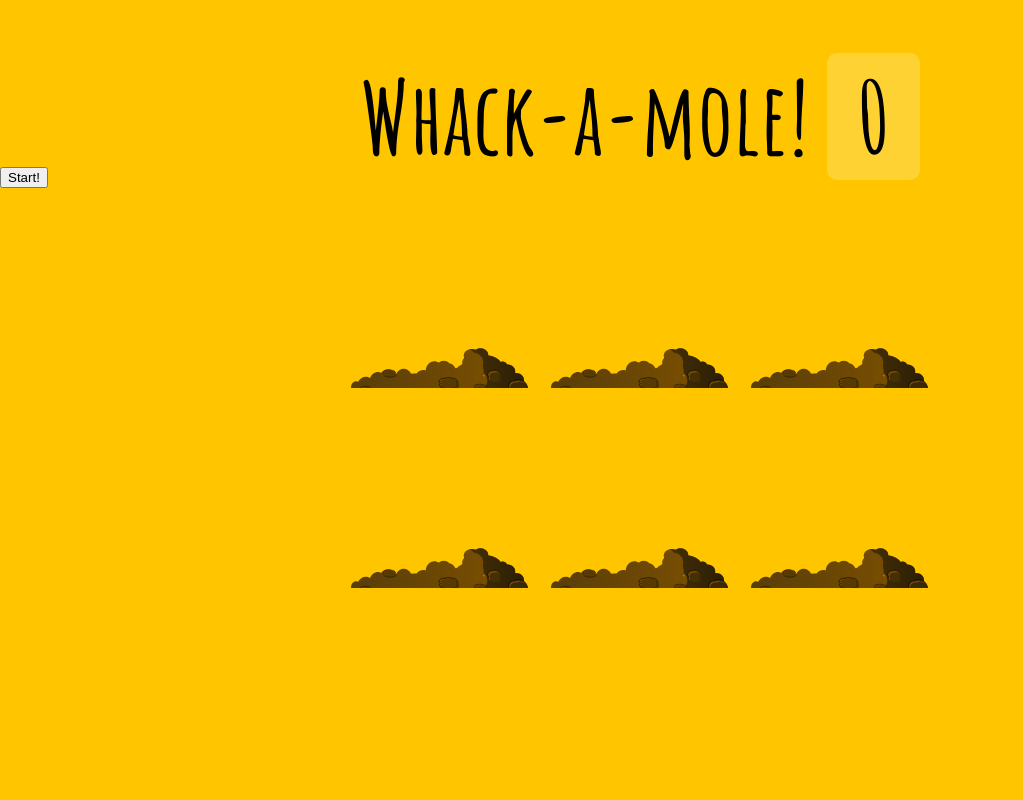
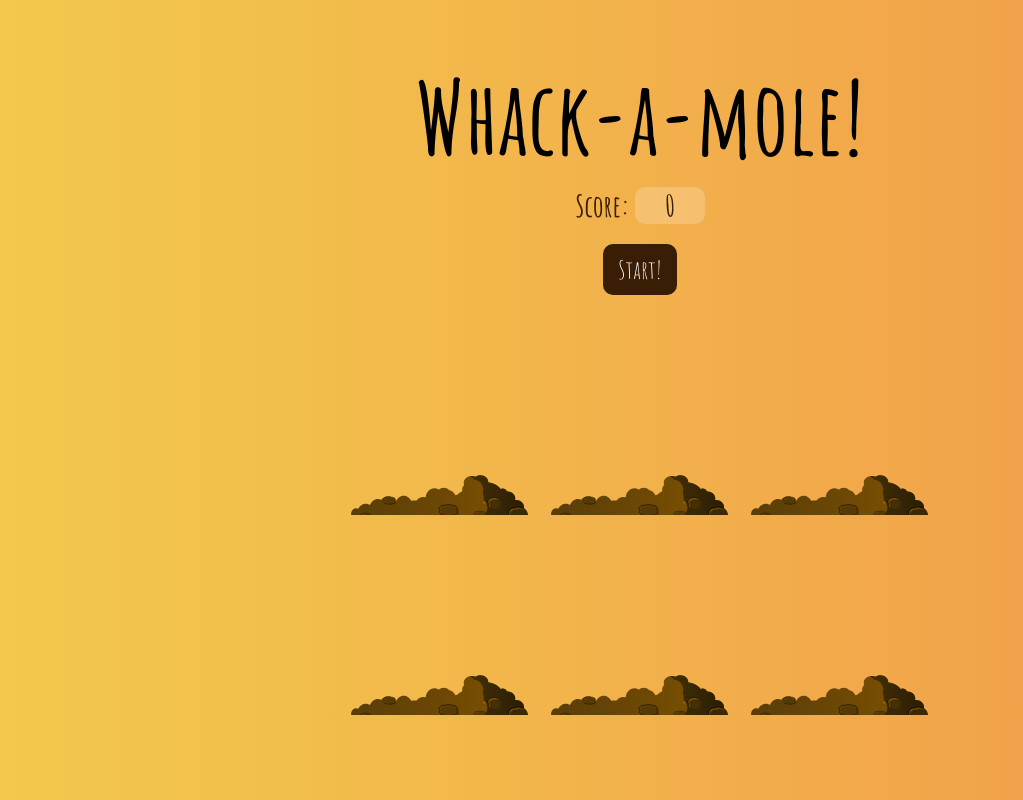
Before and after one commit to palashmon/JavaScript30, a plain HTML site: page Challenges/Day 30 - Whack A Mole/index.html in a window 1280 px wide. Shown: the whole page, without its empty margins (0-1023 px from the left). Drawn offline with Linux system fonts and the light colour scheme.

Commit message:
Updated Whack A Mole ui & sound

```diff
--- a/Challenges/Day 30 - Whack A Mole/index.html
+++ b/Challenges/Day 30 - Whack A Mole/index.html
@@ -1,14 +1,19 @@
 <!DOCTYPE html>
 <html lang="en">
+
 <head>
   <meta charset="UTF-8">
   <title>Whack A Mole!</title>
   <link href='https://fonts.googleapis.com/css?family=Amatic+SC:400,700' rel='stylesheet' type='text/css'>
   <link rel="stylesheet" href="style.css">
 </head>
+
 <body>
 
-  <h1>Whack-a-mole! <span class="score">0</span></h1>
+  <h1>Whack-a-mole!</h1>
+  <h2>Score:
+    <span class="score">0</span>
+  </h2>
   <button onClick="startGame()">Start!</button>
 
   <div class="game">
@@ -31,11 +36,12 @@
       <div class="mole"></div>
     </div>
   </div>
-
+  <audio src="clap.wav"></audio>
   <script>
     const holes = document.querySelectorAll('.hole');
     const scoreBoard = document.querySelector('.score');
     const moles = document.querySelectorAll('.mole');
+    const clapSound = document.querySelector('audio');
     let lastHole;
     let timeUp = false;
     let score = 0;
@@ -56,7 +62,7 @@
     }
 
     function peep() {
-    const time = randomTime(200, 1000);
+      const time = randomTime(250, 1000);
       const hole = randomHole(holes);
       hole.classList.add('up');
       setTimeout(() => {
@@ -74,14 +80,17 @@
     }
 
     function bonk(e) {
-    if(!e.isTrusted) return; // cheater!
+      if (!e.isTrusted) return; // cheater!
       score++;
       this.classList.remove('up');
       scoreBoard.textContent = score;
+      clapSound.currentTime = 0;
+      clapSound.play();
     }
 
     moles.forEach(mole => mole.addEventListener('click', bonk));
 
   </script>
 </body>
+
 </html>
--- a/Challenges/Day 30 - Whack A Mole/style.css
+++ b/Challenges/Day 30 - Whack A Mole/style.css
@@ -2,38 +2,48 @@ html {
   box-sizing: border-box;
   font-size: 10px;
   background: #ffc600;
+  background: -webkit-linear-gradient(to right, #f2c94c, #f2994a);
+  background: linear-gradient(to right, #f2c94c, #f2994a);
 }
 
-*, *:before, *:after {
+*,
+*:before,
+*:after {
   box-sizing: inherit;
 }
 
 body {
   padding: 0;
-  margin:0;
+  margin: 0;
   font-family: 'Amatic SC', cursive;
+  text-align: center;
 }
 
 h1 {
   text-align: center;
   font-size: 10rem;
-  line-height:1;
+  line-height: 1;
   margin-bottom: 0;
+}
+h2 {
+  font-size: 3rem;
+  color: #391d04;
+  margin: 2rem;
 }
 
 .score {
-  background:rgba(255,255,255,0.2);
-  padding:0 3rem;
-  line-height:1;
-  border-radius:1rem;
+  background: rgba(255, 255, 255, 0.2);
+  padding: 0 3rem;
+  line-height: 1;
+  border-radius: 1rem;
 }
 
 .game {
-  width:600px;
-  height:400px;
-  display:flex;
-  flex-wrap:wrap;
-  margin:0 auto;
+  width: 600px;
+  height: 400px;
+  display: flex;
+  flex-wrap: wrap;
+  margin: 0 auto;
 }
 
 .hole {
@@ -45,25 +55,43 @@ h1 {
 .hole:after {
   display: block;
   background: url(dirt.svg) bottom center no-repeat;
-  background-size:contain;
-  content:'';
+  background-size: contain;
+  content: '';
   width: 100%;
-  height:70px;
+  height: 70px;
   position: absolute;
   z-index: 2;
-  bottom:-30px;
+  bottom: -30px;
 }
 
 .mole {
-  background:url('mole.svg') bottom center no-repeat;
-  background-size:60%;
+  background: url('mole.svg') bottom center no-repeat;
+  background-size: 60%;
   position: absolute;
   top: 100%;
   width: 100%;
   height: 100%;
-  transition:all 0.4s;
+  transition: all 0.4s;
+  cursor: pointer;
 }
 
 .hole.up .mole {
-  top:0;
+  top: 0;
 }
+
+button {
+  font-family: 'Amatic SC', cursive;
+  display: inline-block;
+  text-decoration: none;
+  border: 0;
+  border-radius: 1rem;
+  background: #391d04;
+  color: #fff;
+  font-size: 2.5rem;
+  padding: 1rem 1.5rem;
+  margin-bottom: 2rem;
+}
+button:hover {
+  opacity: 0.7;
+  cursor: pointer;
+}
```
Also changed, not shown: 1 other file. Lines whose indentation alone changed are shown as unchanged.
